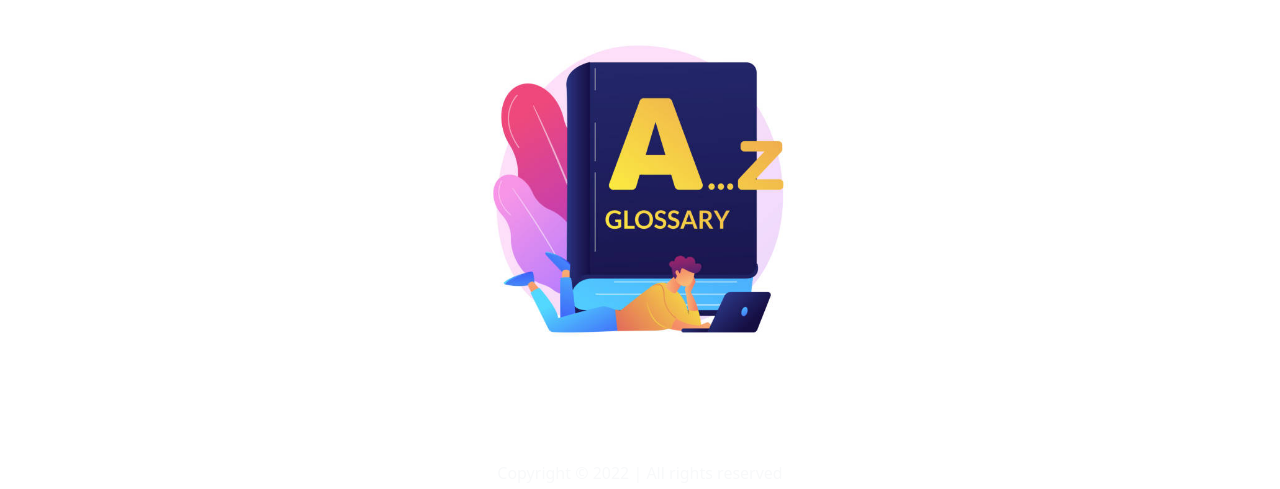
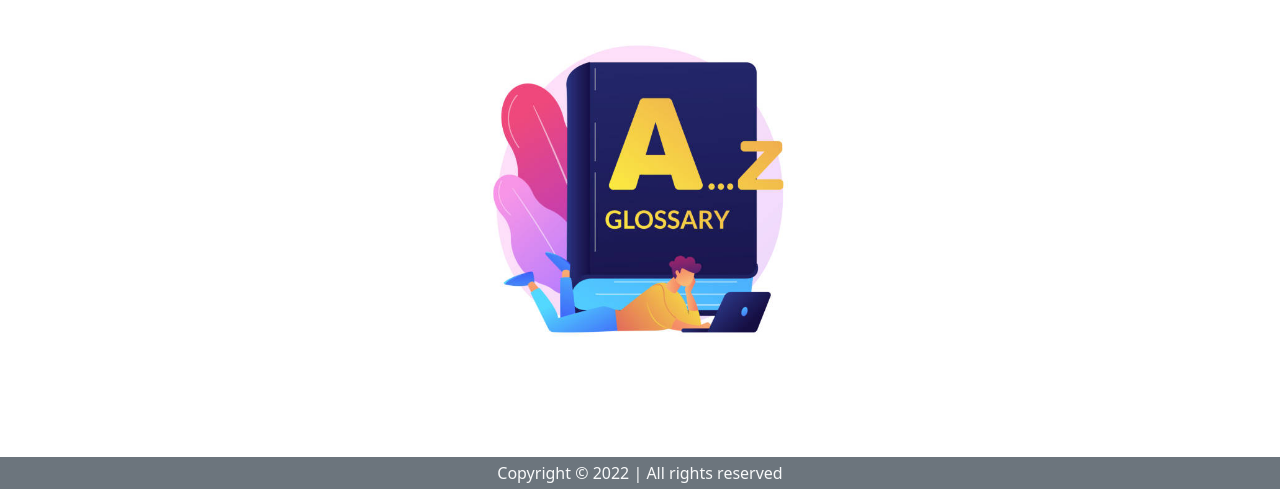
Before and after one commit to pratyush770/MyDictionary, a Django app: page / in a window 1280 px wide. Shown: the part 311-800 px from the top of the page. Run offline with Django 4.2, Linux system fonts and the light colour scheme.

Commit message:
first commit

```diff
--- a/templates/base.html
+++ b/templates/base.html
@@ -30,7 +30,7 @@
 {% endblock body %}
             <img src="{% static 'pic 41.jpg' %}" height="380" width="380" class="center">
 
-    <footer class="bg-alert text-light py-1 fixed-bottom"> Copyright
+    <footer class="bg-secondary text-light py-1 fixed-bottom"> Copyright
         &#169
         2022 | All
         rights reserved </footer>
```
